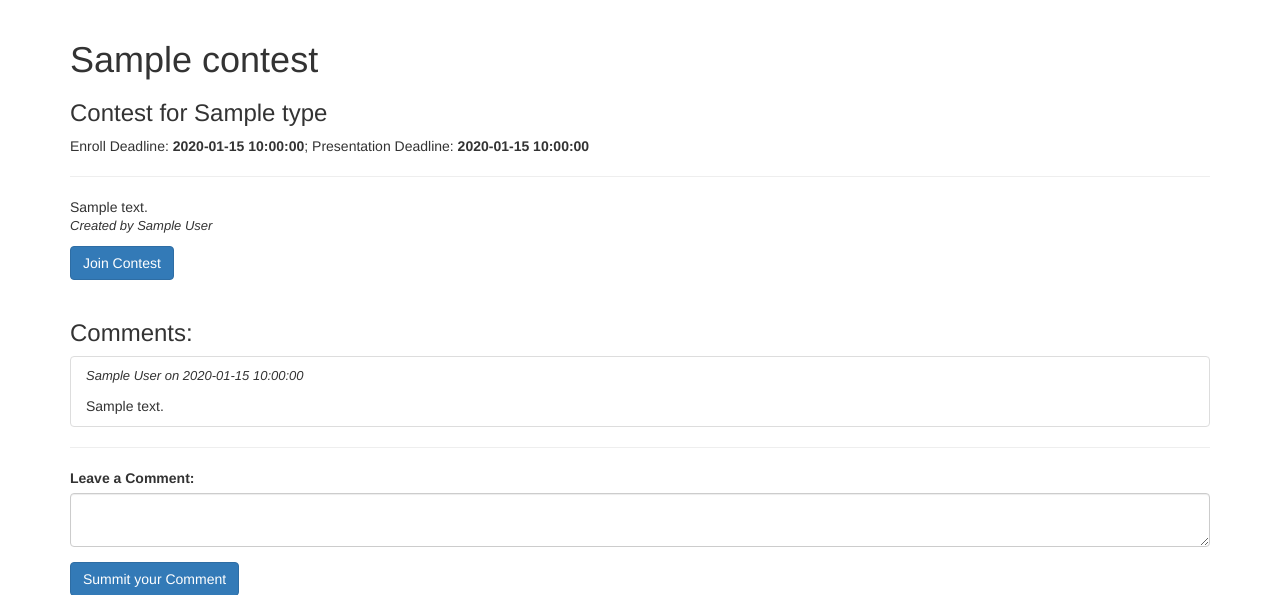
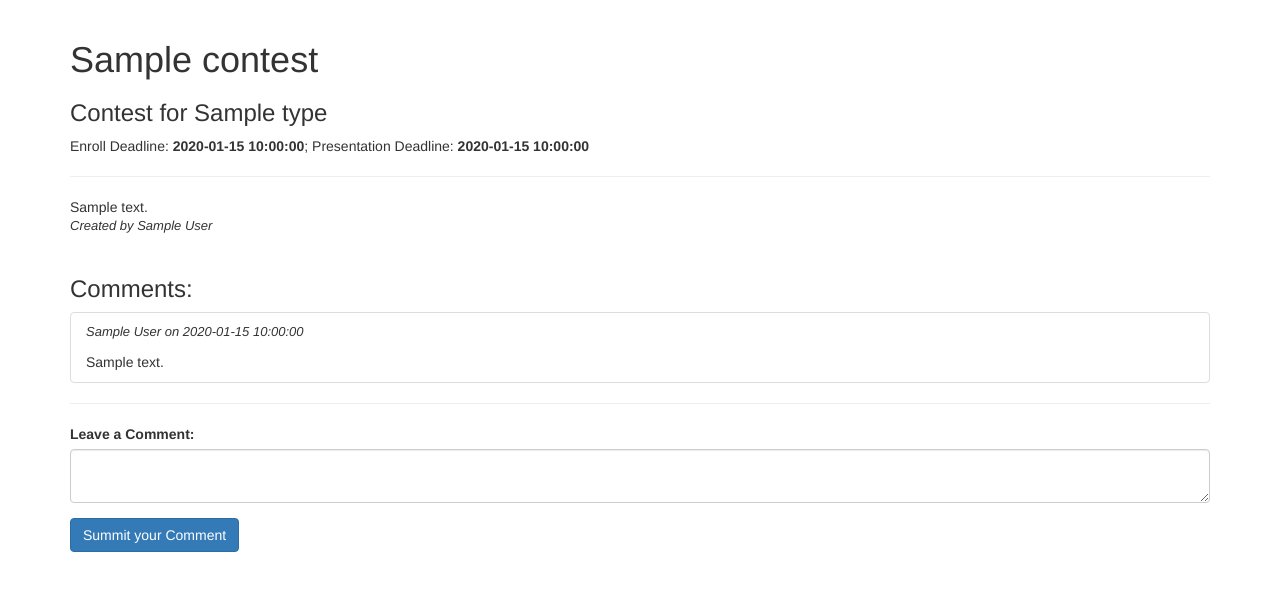
Before and after one commit to EmaBachi/shart, a Flask app: page /contest/1 in a window 1280 px wide. Shown: the part 51-646 px from the top of the page. Run offline with Flask 2, Linux system fonts and the light colour scheme; the visitor is signed in with stand-in values (Sample User, id 1); a database or web service that is not in the repository returns one stand-in record (values such as "Sample title"); some libraries are stand-ins or nearby versions.

Commit message:
Solved join contest button issue

```diff
--- a/app.py
+++ b/app.py
@@ -318,6 +318,8 @@ def contest(title):
         else:
             not_allow_to_upload = True
 
+        today = datetime.date.today().strftime("%m/%d/%Y")
+
         if request.method == 'POST' and form.validate():
             comment_body = form.comment_body.data
             comment_author = session['username']
@@ -334,7 +336,8 @@ def contest(title):
 
         return render_template('contest.html', contest=contest, form=form,
                                comments=comments, not_allow_to_upload=not_allow_to_upload,
-                               files_in_contest_directory=files_in_contest_directory)
+                               files_in_contest_directory=files_in_contest_directory,
+                               today=today)
 
 
 def add_comment_contest(contest, comment_body, comment_author, date_mongo):
--- a/templates/contest.html
+++ b/templates/contest.html
@@ -11,7 +11,7 @@
     <p style="font-style: italic; font-size: small">Created by {{contest.author}}</p>
     {% if session.logged_in %}
 
-    {% if session.username not in contest.competitors %}
+    {% if session.username not in contest.competitors and contest.enroll_deadline >= today %}
     <a href="/join_contest/{{contest.title}}" class="btn btn-primary">Join Contest</a>
     {% endif %}
     {% if session.username in contest.competitors and not_allow_to_upload == false %}
```
